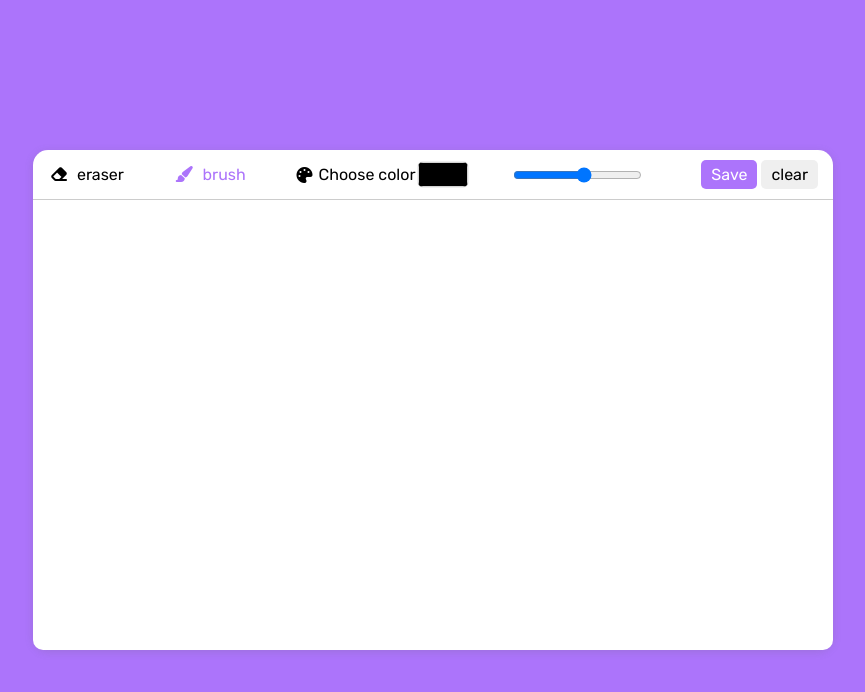
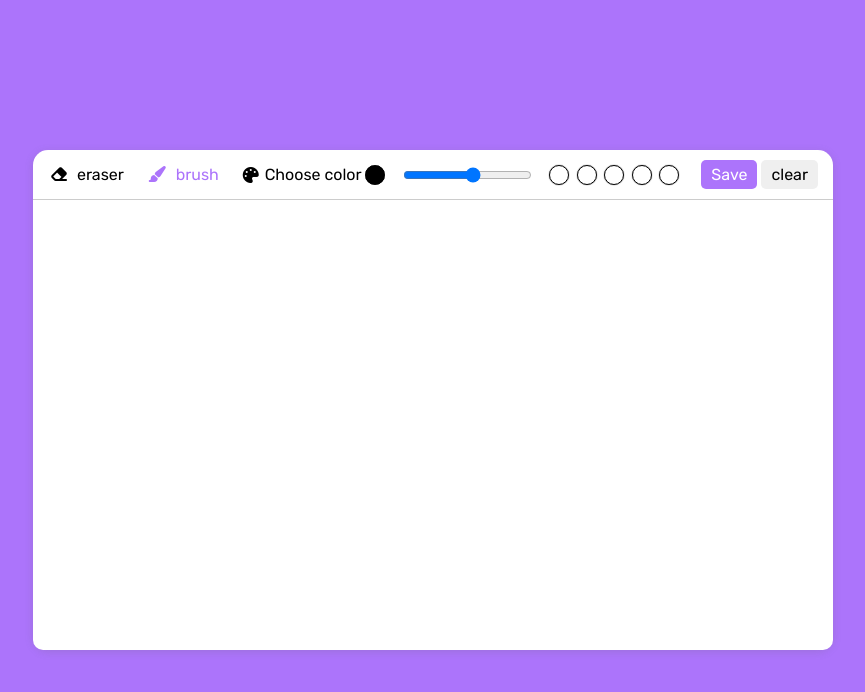
Before and after one commit to Hanieh-Sadeghi/Draw-Verse, a plain HTML site: page index.html in a window 1280 px wide. Shown: the whole page, without its empty margins (207-1072 px from the left). Drawn offline with Linux system fonts and the light colour scheme.

Commit message:
change style new

```diff
--- a/css/style.css
+++ b/css/style.css
@@ -34,17 +34,17 @@ body {
 
 .tools {
     display: flex;
-    width: 83%;
+    width: 82%;
     justify-content: space-between;
     align-items: center;
 }
 
 #color-picker {
-    border-radius: 5px;
+    border-radius: 50%;
     overflow: hidden;
-    width: 50px;
-    height: 25px;
-    box-shadow: 0 0 1px rgb(98, 98, 98);
+    width: 20px;
+    height: 20px;
+    outline: 1px solid rgb(0, 0, 0);
     outline-offset: -1px;
 }
 
@@ -101,3 +101,20 @@ i {
 .active {
     color: rgb(172, 116, 251);
 }
+
+#saved-colors {
+    width: 130px;
+    height: 40px;
+    display: flex;
+    justify-content: space-between;
+    align-items: center;
+}
+
+#saved-colors div {
+    border: 1px solid rgb(0, 0, 0);
+    width: 20px;
+    height: 20px;
+    border-radius: 50%;
+    cursor: pointer;
+    box-shadow: 0 0 1px black;
+}
```
